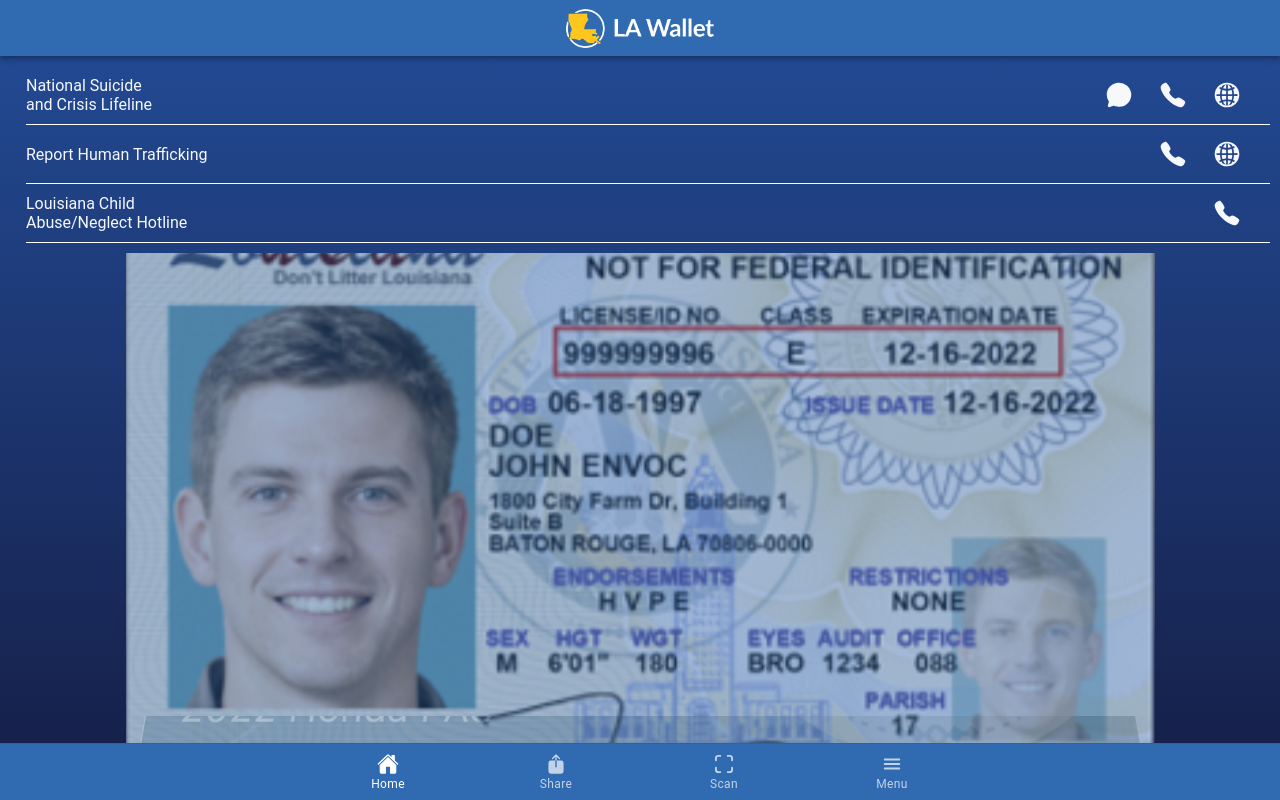
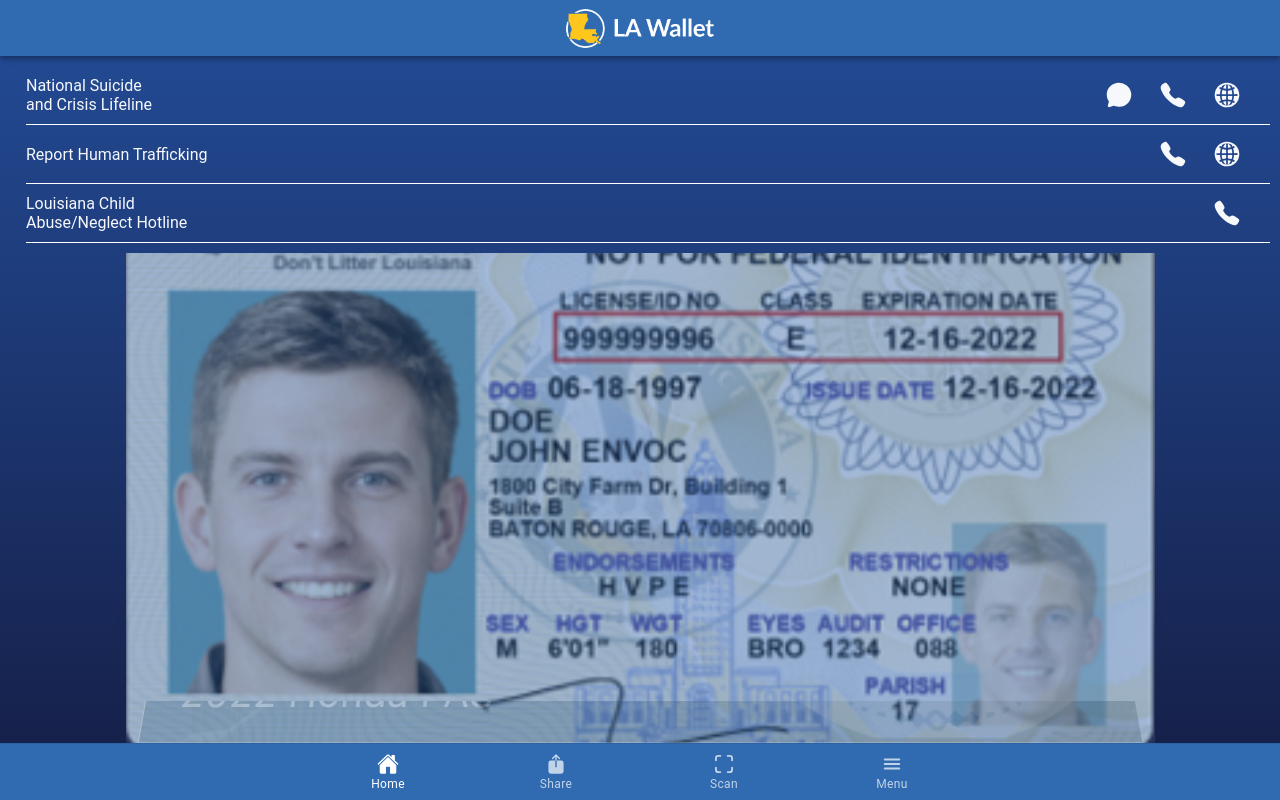
Before and after one commit to jbw716/la-wallet-mockup, a React (Vite) app: page /home in a window 1280 px wide. Built offline with nearby package versions, Linux system fonts and the light colour scheme.

Commit message:
Moved swiper offset just a touch higher.

```diff
--- a/src/pages/1 - Home.tsx
+++ b/src/pages/1 - Home.tsx
@@ -62,7 +62,7 @@
           </IonList>
           <div style={{ flex: '1 1 100%', overflow: 'hidden', height: '100%', padding: '0 10px' }}>
             <Swiper
-              style={{ translate: '0 -15%', height: '120%' }}
+              style={{ translate: '0 -20%', height: '130%' }}
               modules={[EffectCoverflow, Mousewheel]}
               effect={'coverflow'}
               coverflowEffect={{
```
